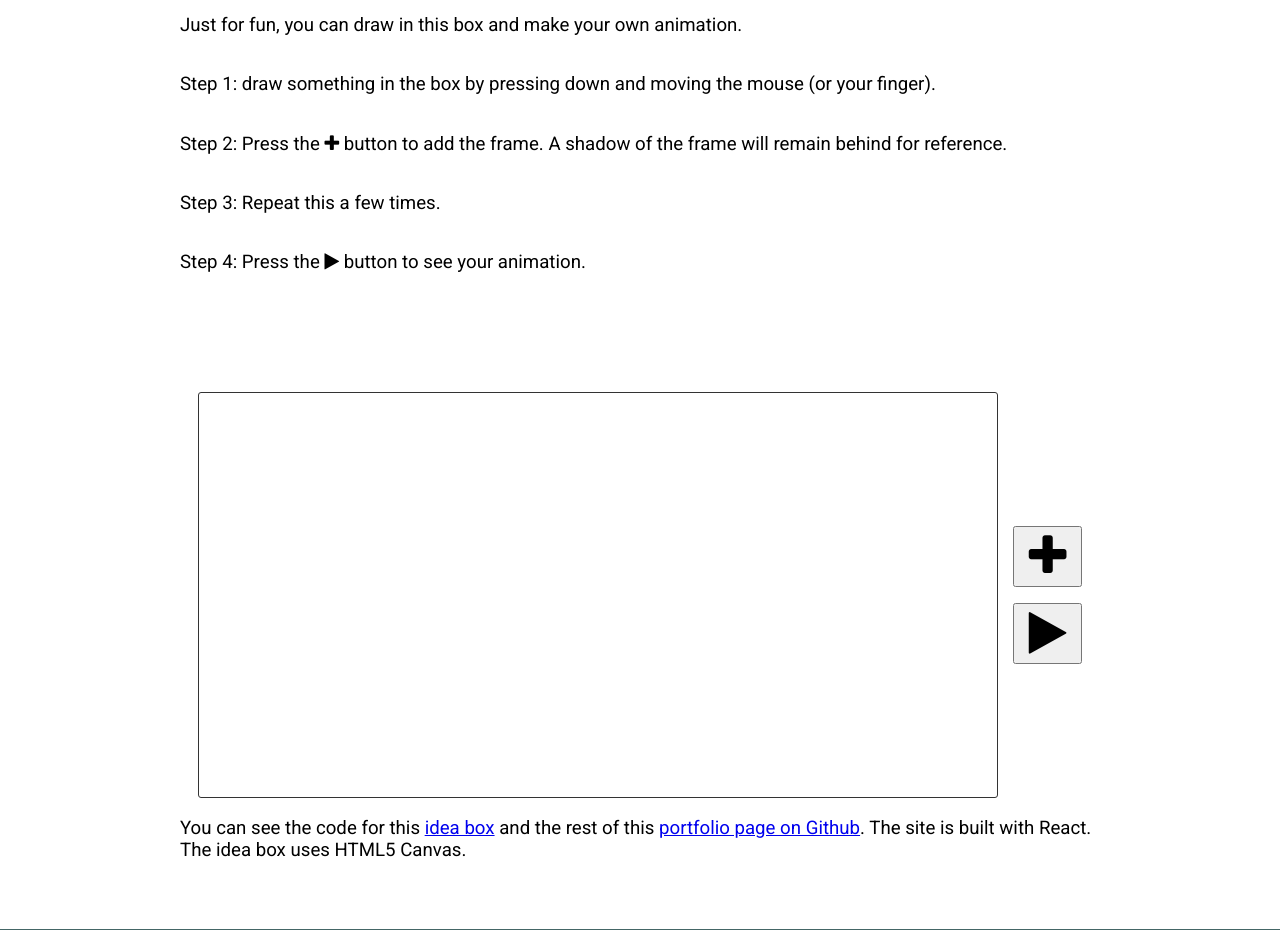
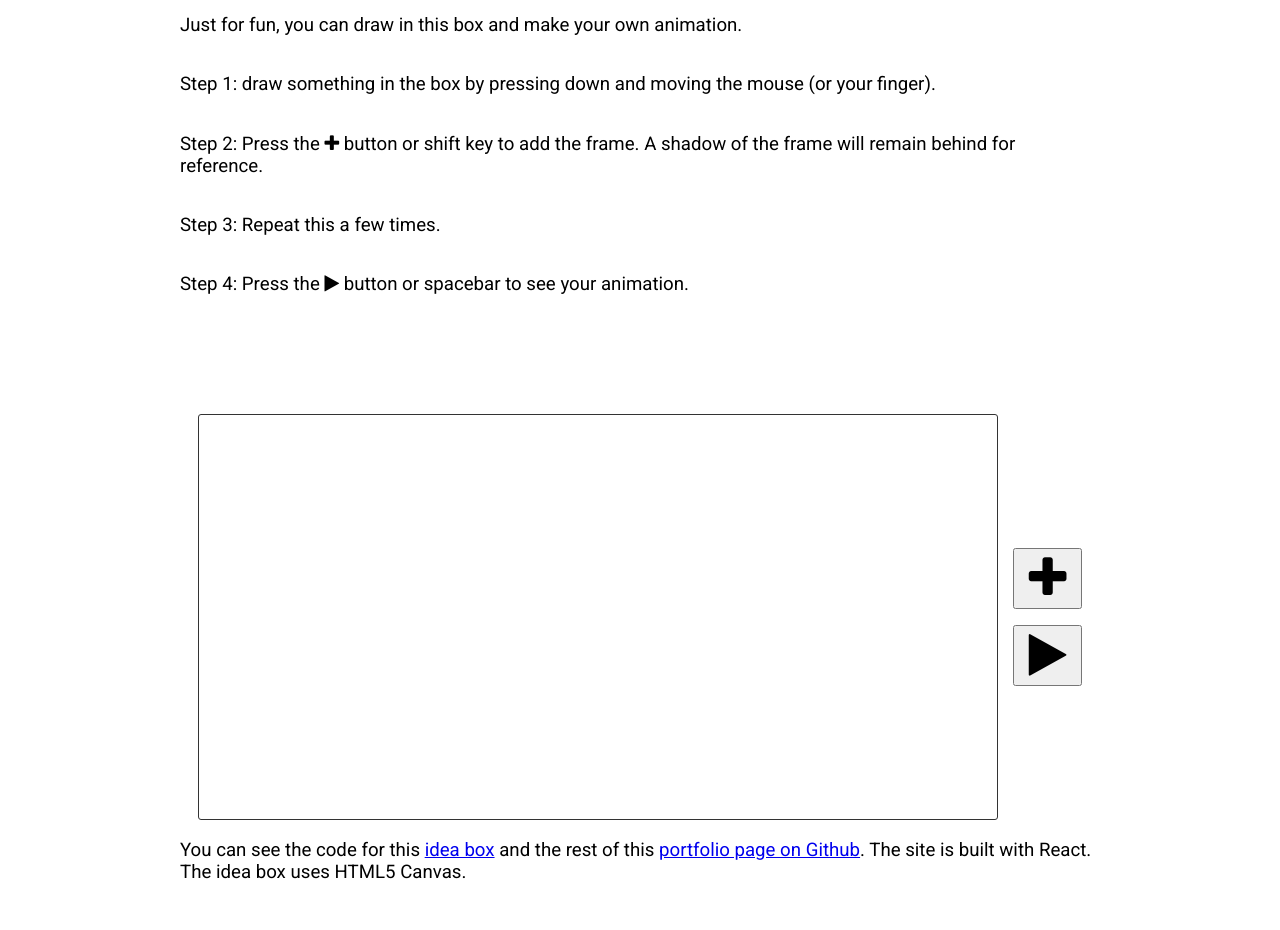
Before and after one commit to joevus/portfolio-ideabox, a React (Create React App) app: page / in a window 1280 px wide. Shown: the part 3240-4170 px from the top of the page. Built offline with nearby package versions, Linux system fonts and the light colour scheme.

Commit message:
add keyboard shortcuts to ideabox and explanation.
Not sure why the keyboard shortcut functionality changes are showing up in this commit. Maybe I didn't stage them before committing the previous commit.

```diff
--- a/src/components/main/ideabox/ideabox.js
+++ b/src/components/main/ideabox/ideabox.js
@@ -134,14 +134,14 @@ class Ideabox extends React.Component {
         <h1>Idea Box</h1>
         <p>Just for fun, you can draw in this box and make your own animation.</p>
         <p><span>Step 1:</span> draw something in the box by pressing down and moving the mouse (or your finger).</p>
-        <p><span>Step 2:</span> Press the <i className="fa fa-plus"></i> button to add the frame. A shadow of the frame will remain behind for reference.</p>
+        <p><span>Step 2:</span> Press the <i className="fa fa-plus"></i> button or shift key to add the frame. A shadow of the frame will remain behind for reference.</p>
         <p><span>Step 3:</span> Repeat this a few times.</p>
-        <p><span>Step 4:</span> Press the <i className="fa fa-play"></i> button to see your animation.</p>
+        <p><span>Step 4:</span> Press the <i className="fa fa-play"></i> button or spacebar to see your animation.</p>
         <div className="cntr-on-small-plus">
           <div className="canvas-and-toolbar-cont">
             <div id="canvas-container">
               <canvas ref="canvas" id="ideaCanv" width={this.state.canvasWidth + "px"}
-              height={this.state.canvasHeight + "px"} onClick={this.props.handleClick} onKeyDown={this.props.handleKeyDown} onMouseDown={this.props.handleMouseDown} onMouseUp={this.props.handleMouseUp} onMouseMove={this.props.handleMouseMove} onTouchStart={this.props.handleTouchStart}
+              height={this.state.canvasHeight + "px"} onClick={this.props.handleClick} onMouseDown={this.props.handleMouseDown} onMouseUp={this.props.handleMouseUp} onMouseMove={this.props.handleMouseMove} onTouchStart={this.props.handleTouchStart}
               onTouchMove={this.props.handleTouchMove}></canvas>
             </div>
 
--- a/src/components/main/ideabox/index.js
+++ b/src/components/main/ideabox/index.js
@@ -20,9 +20,13 @@ class IdeaboxContainer extends React.Component {
   }
 
   handleKeyDown = (e) => {
-    console.log("e.key: ", e.key);
+    // allow shift to add frames, space to play frames
     if(e.key === "Shift") {
-      console.log("you pressed shift, you rascal");
+      this.handlePlus(e);
+    } else if (e.code === "Space") {
+      this.handlePlay(e);
+      // prevent default spacebar action
+      e.preventDefault();
     }
   }
 
@@ -177,18 +181,13 @@ class IdeaboxContainer extends React.Component {
 
   }
 
-  handleLoad = () => {
-    // run things that need to run when component loads
-  }
-
   componentDidMount = () => {
-    this.handleLoad();
-    // this.ctx = this.props.context;
+    document.addEventListener("keydown", this.handleKeyDown);
   }
 
   render() {
     return (
-      <Ideabox handleClick={this.handleClick} handleKeyDown={this.handleKeyDown} handleMouseDown={this.handleMouseDown} handleMouseUp={this.handleMouseUp} handleMouseMove={this.handleMouseMove}
+      <Ideabox handleClick={this.handleClick} handleMouseDown={this.handleMouseDown} handleMouseUp={this.handleMouseUp} handleMouseMove={this.handleMouseMove}
       handlePlus={this.handlePlus} handlePlay={this.handlePlay}
       handleLoad={this.handleLoad} handleIntroClick={this.handleIntroClick}
       handleTouchStart={this.handleTouchStart}
```
